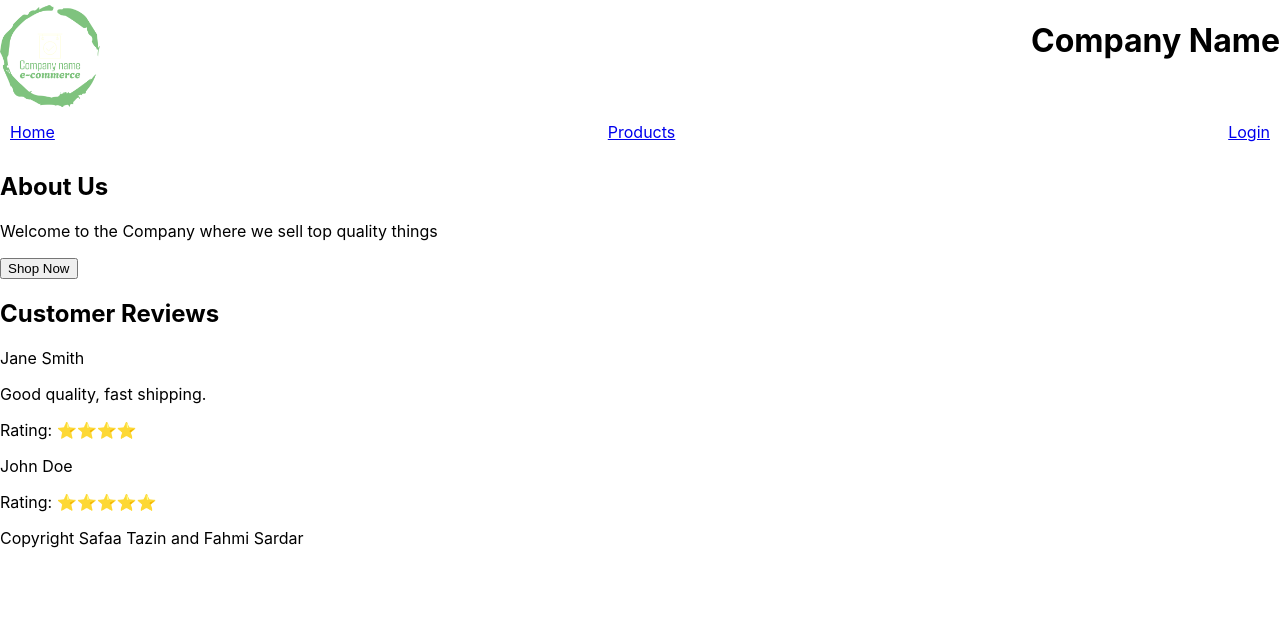
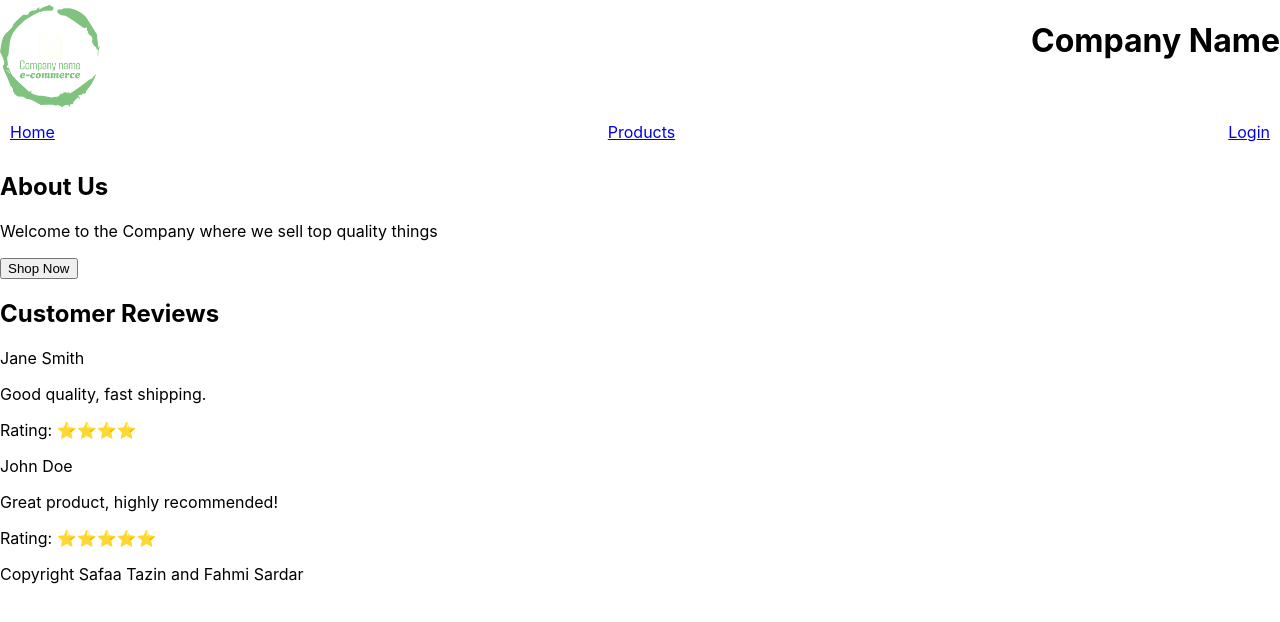
Before and after one commit to FahmiSar/ENSF-381-Assignment-4, a React (Create React App) app: page / in a window 1280 px wide. Shown: the top 622 px of the page. Built offline with nearby package versions, Linux system fonts and the light colour scheme.

Commit message:
copy i submitted

```diff
--- a/src/component/HomeMainSection.js
+++ b/src/component/HomeMainSection.js
@@ -47,12 +47,10 @@ function HomeMainSection(){
             {secondReview && (
                 <div>
                     <p>{secondReview.customerName}</p>
-                    <p>{secondReview.reviewcontent}</p>
+                    <p>{secondReview.reviewContent}</p>
                     <p>Rating: {renderStars(secondReview.stars)}</p>
                 </div>
             )}
-
-
         </>
     );
 }
```
